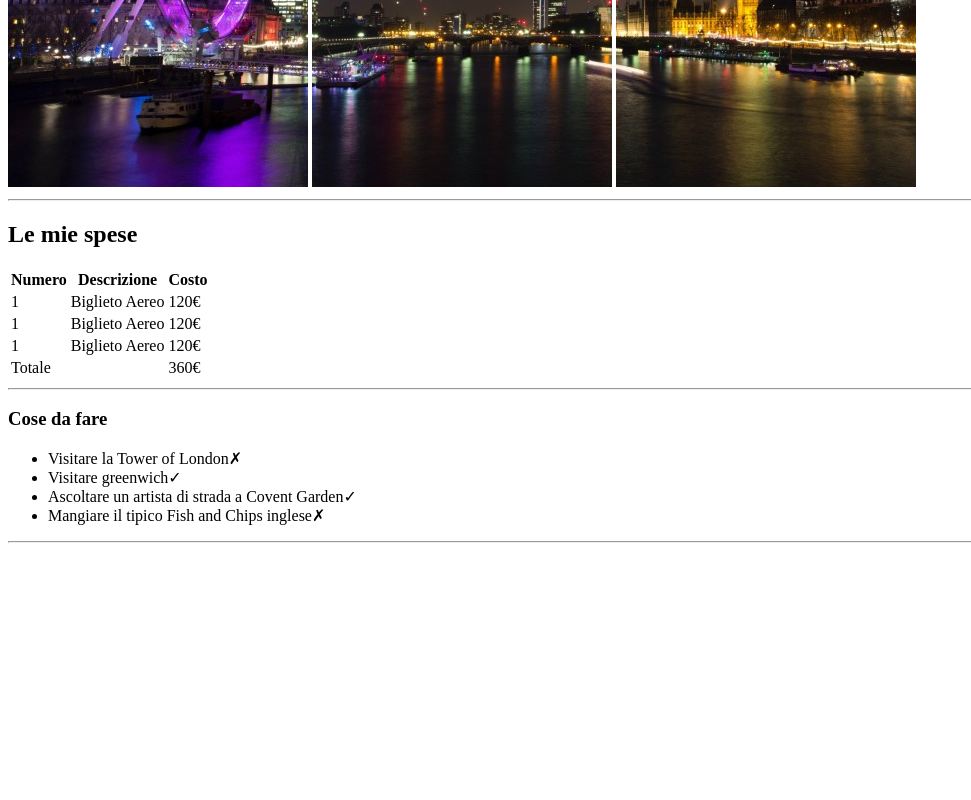
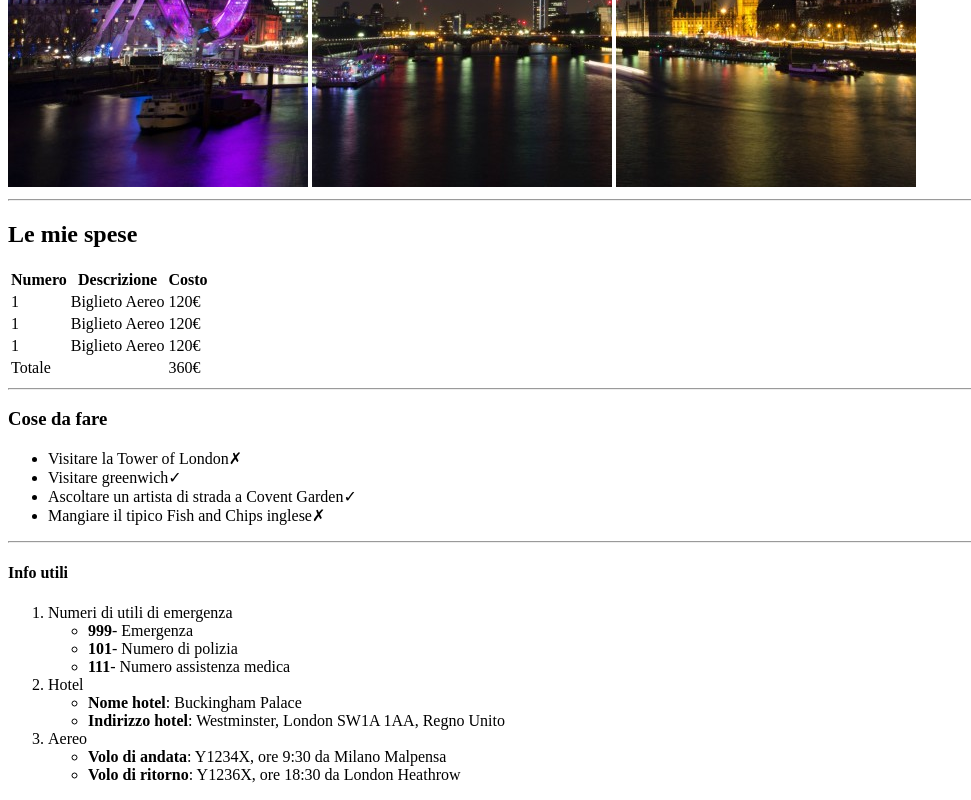
Before and after one commit to akjj96/html-london-trip, a plain HTML site: page index.html in a window 1280 px wide. Shown: the part 493-1293 px from the top of the page, without its empty margins (0-971 px from the left). Before the commit the page ends 1044 px from the top, so only its background shows below. Drawn offline with Linux system fonts and the light colour scheme.

Commit message:
index: info utili

```diff
--- a/index.html
+++ b/index.html
@@ -55,5 +55,31 @@
         <li>Mangiare il tipico Fish and Chips inglese&cross;</li>
     </ul>
     <hr>
+
+    <h4>Info utili</h4>
+    <ol>
+        <li>Numeri di utili di emergenza
+            <ul style="list-style-type: circle;">
+                <li><strong>999</strong>- Emergenza</li>
+                <li><strong>101</strong>- Numero di polizia</li>
+                <li><strong>111</strong>- Numero assistenza medica</li>
+            </ul>
+        </li>
+        <li>Hotel
+            <ul style="list-style-type: circle;">
+                <li><strong>Nome hotel</strong>: Buckingham Palace</li>
+                <li><strong>Indirizzo hotel</strong>: Westminster, London SW1A 1AA, Regno Unito</li>
+            </ul>
+        </li>
+        <li>Aereo
+            <ul style="list-style-type: circle;">
+                <li><strong>Volo di andata</strong>: Y1234X, ore 9:30 da Milano Malpensa</li>
+                <li><strong>Volo di ritorno</strong>: Y1236X, ore 18:30 da London Heathrow</li>
+            </ul>
+        </li>
+    </ol>
+
+
+
 </body>
 </html>
```
